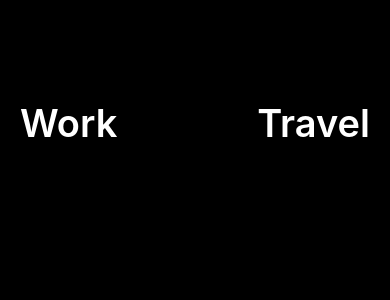
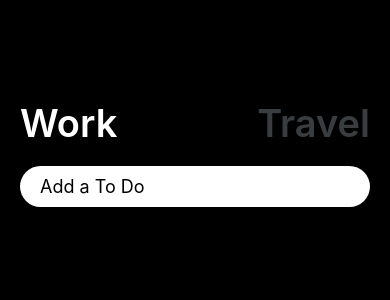
Before and after one commit to pjj186/WorkHardTravelHardApp, a React Native app: screen / in a window 390 px wide. Shown: the top 300 px of the page. Built offline with nearby package versions, Linux system fonts and the light colour scheme.

Commit message:
TextInput

```diff
--- a/App.js
+++ b/App.js
@@ -1,30 +1,47 @@
 import { StatusBar } from "expo-status-bar";
-import React from "react";
+import React, { useState } from "react";
 import {
   StyleSheet,
   Text,
   View,
   TouchableOpacity,
-  TouchableHighlight,
-  TouchableWithoutFeedback,
-  Pressable,
+  TextInput,
 } from "react-native";
 import { theme } from "./colors";
 
 // TouchableOpacity 는 누르는 이벤트를 listen 할 준비가 된 View 라고 이해
 
 export default function App() {
+  const [working, setWorking] = useState(true);
+  const [text, setText] = useState("");
+  const travel = () => setWorking(false);
+  const work = () => setWorking(true);
+  const onChangeText = (payload) => setText(payload);
   return (
     <View style={styles.container}>
       <StatusBar style="light" />
       <View style={styles.header}>
-        <TouchableOpacity>
-          <Text style={styles.btnText}>Work</Text>
+        <TouchableOpacity onPress={work}>
+          <Text
+            style={{ ...styles.btnText, color: working ? "white" : theme.grey }}
+          >
+            Work
+          </Text>
         </TouchableOpacity>
-        <TouchableOpacity>
-          <Text style={styles.btnText}>Travel</Text>
+        <TouchableOpacity onPress={travel}>
+          <Text
+            style={{ ...styles.btnText, color: working ? theme.grey : "white" }}
+          >
+            Travel
+          </Text>
         </TouchableOpacity>
       </View>
+      <TextInput
+        onChangeText={onChangeText}
+        value={text}
+        placeholder={working ? "Add a To Do" : "Where do you want to go?"}
+        style={styles.input}
+      />
     </View>
   );
 }
@@ -43,6 +60,13 @@
   btnText: {
     fontSize: 38,
     fontWeight: "600",
-    color: "white",
+  },
+  input: {
+    backgroundColor: "white",
+    paddingVertical: 10,
+    paddingHorizontal: 20,
+    borderRadius: 30,
+    marginTop: 20,
+    fontSize: 18,
   },
 });
```
